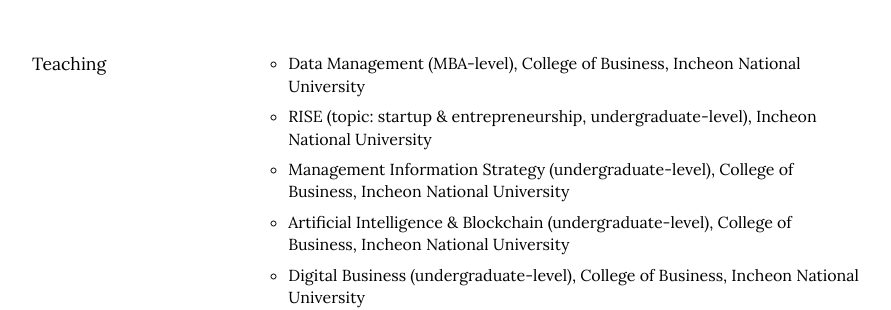
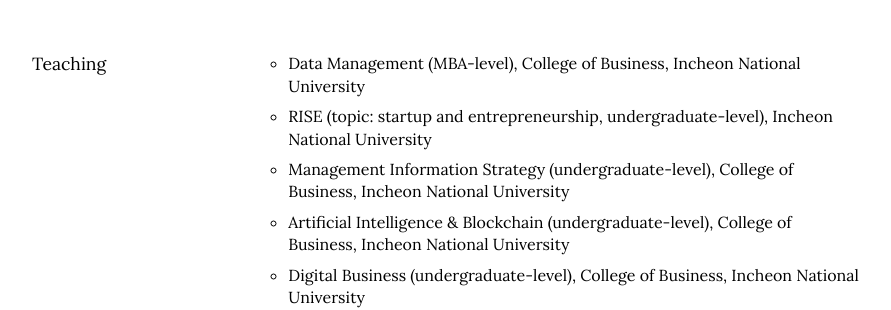
Before and after one commit to istaehun/taehun, a Jekyll site: the page built from engagement.html, in a window 1280 px wide and 900 px high, scrolled down 1253 px. Shown: the part 154-464 px from the top of the window, without its empty margins (188-1079 px from the left). Built offline with Jekyll 4.4.1, drawn with Linux system fonts in a browser that asks for light colours; nearby versions of some CDN libraries.

Commit message:
Fix typo in RISE course title

```diff
--- a/_data/engagement.yml
+++ b/_data/engagement.yml
@@ -27,7 +27,7 @@
     title: Teaching
     list:
       - "Data Management (MBA-level), College of Business, Incheon National University"
-      - "RISE (topic: startup & entrepreneurship, undergraduate-level), Incheon National University"
+      - "RISE (topic: startup and entrepreneurship, undergraduate-level), Incheon National University"
       - "Management Information Strategy (undergraduate-level), College of Business, Incheon National University"
       - "Artificial Intelligence & Blockchain (undergraduate-level), College of Business, Incheon National University"
       - "Digital Business (undergraduate-level), College of Business, Incheon National University"
```
